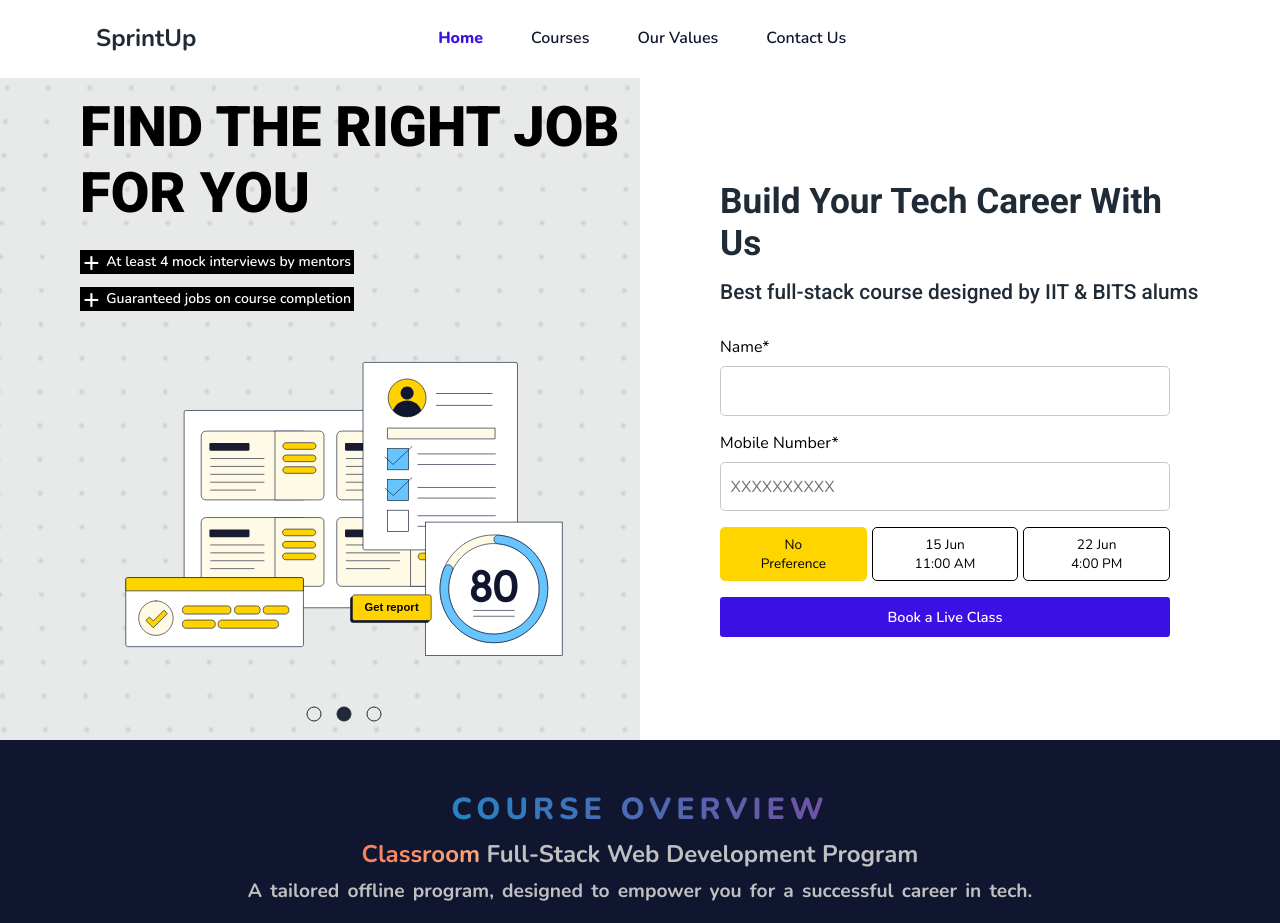
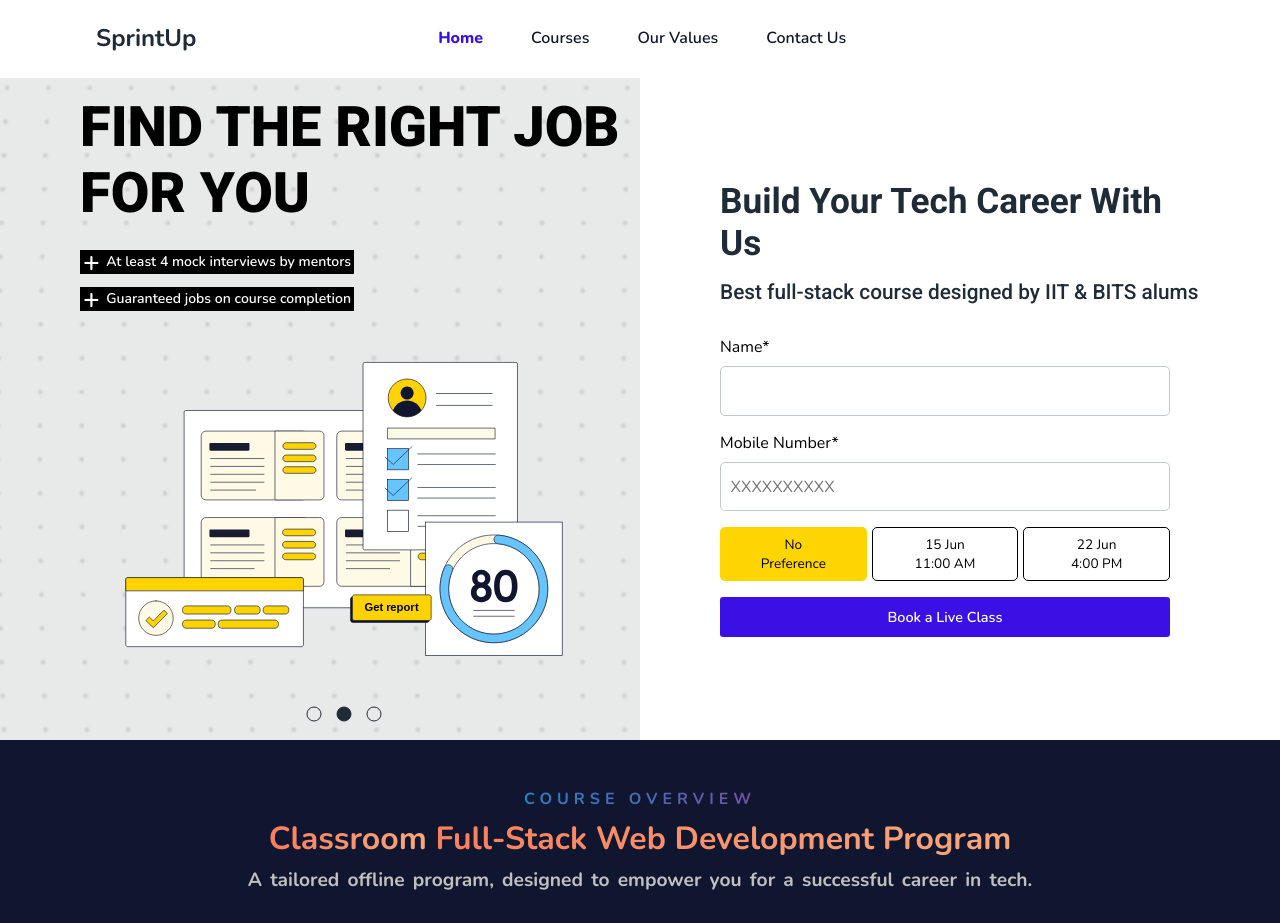
Before and after one commit to drumil32/Ed-Tech, a React (Vite) app in the folder frontend/: page / in a window 1280 px wide. Shown: the top 923 px of the page. Built offline with nearby package versions, Linux system fonts and the light colour scheme.

Commit message:
fix : font of course section

```diff
--- a/frontend/src/components/organisms/Courses/Courses.tsx
+++ b/frontend/src/components/organisms/Courses/Courses.tsx
@@ -6,18 +6,24 @@ const Courses: React.FC = () => {
   return (
     <>
       <section className={styles.courcesContainer} id="courses">
-        <h5 className={styles.sectionTitle}>Course Overview</h5>
-        <p className={styles.sction_sub_title}><span>Classroom</span> Full-Stack Web Development Program</p>
+        <h5 className={styles.sectionTitle} style={{
+          fontSize: '16px',
+          fontWeight: 700
+        }}>Course Overview</h5>
+        {/* // color: var(--Orange-600, #e04f16),
+        // text-align: center, */}
+        <p className={styles.sction_sub_title} style={{
+          color: '#e04f16',
+          fontSize: '32px',
+          fontWeight: '700',
+          lineHeight: '130%',
+        }}><span>Classroom</span><span> Full-Stack Web Development Program</span></p>
         <div className={styles.description}>
           <p className={styles.infinite_scroll_text}>
             A tailored offline program, designed to empower you for a successful career in tech.
           </p>
-          {/* <p className={styles.infinite_scroll_text2}>
-          A tailored offline program, designed to empower you for a successful career in tech.
-        </p> */}
-
         </div>
-      </section>
+      </section >
       <div className={styles.ag_format_container}>
 
         <div className={styles.ag_courses_box}>
--- a/frontend/src/components/organisms/Courses/style.module.scss
+++ b/frontend/src/components/organisms/Courses/style.module.scss
@@ -48,6 +48,7 @@
     color: silver;
     z-index: 5;
     margin-bottom: 0.5rem;
+
     span {
       font-weight: 700;
       background: linear-gradient(90deg, hsla(13, 93%, 67%, 1) 0%, hsla(21, 91%, 73%, 1) 100%);
@@ -65,7 +66,9 @@
     // font-size: 1.8rem;
     word-spacing: 3px;
     color: silver;
+
     .infinite_scroll_text {
+      color: '#505862';
       display: inline;
       font-size: 1.2rem;
       font-weight: bold;
@@ -91,10 +94,11 @@
   -ms-flex-wrap: wrap;
   flex-wrap: wrap;
   justify-content: center;
-  padding-bottom:50px ;
+  padding-bottom: 50px;
   background-color: #10162F;
 
 }
+
 .ag_courses_item {
   -ms-flex-preferred-size: calc(33.33333% - 30px);
   flex-basis: calc(23.33333% - 30px);
@@ -105,6 +109,7 @@
 
   border-radius: 28px;
 }
+
 .ag_courses_item_link {
   display: block;
   padding: 30px 20px;
@@ -114,16 +119,19 @@
 
   position: relative;
 }
+
 .ag_courses_item_link:hover,
 .ag_courses_item_link:hover .ag_courses_item_date {
   text-decoration: none;
   color: black;
 }
+
 .ag_courses_item_link:hover .ag_courses_item_bg {
   -webkit-transform: scale(10);
   -ms-transform: scale(10);
   transform: scale(10);
 }
+
 .ag_courses_item_title {
   min-height: 87px;
   margin: 0 0 25px;
@@ -137,6 +145,7 @@
   z-index: 2;
   position: relative;
 }
+
 .ag_courses_item_date_box {
   font-size: 18px;
   color: black;
@@ -144,6 +153,7 @@
   z-index: 2;
   position: relative;
 }
+
 .ag_courses_item_date {
   font-weight: bold;
   color: black;
@@ -152,6 +162,7 @@
   -o-transition: color .5s ease;
   transition: color .5s ease
 }
+
 .ag_courses_item_bg {
   height: 128px;
   width: 128px;
@@ -168,18 +179,23 @@
   -o-transition: all .5s ease;
   transition: all .5s ease;
 }
+
 .ag_courses_item:nth-child(2n) .ag_courses_item_bg {
   background-color: #3ecd5e;
 }
+
 .ag_courses_item:nth-child(3n) .ag_courses_item_bg {
   background-color: #e44002;
 }
+
 .ag_courses_item:nth-child(4n) .ag_courses_item_bg {
   background-color: #952aff;
 }
+
 .ag_courses_item:nth-child(5n) .ag_courses_item_bg {
   background-color: #cd3e94;
 }
+
 .ag_courses_item:nth-child(6n) .ag_courses_item_bg {
   background-color: #4c49ea;
 }
@@ -212,16 +228,16 @@
   font-size: 3em;
   text-align: center;
 
-  .title{
+  .title {
     font-size: 35px;
   }
 
-  .subTitle{
+  .subTitle {
     font-size: 15px;
   }
 }
 
-.highLightTitle{
+.highLightTitle {
   font-size: 15px;
 }
 
@@ -290,6 +306,7 @@
     -ms-flex-preferred-size: calc(50% - 30px);
     flex-basis: calc(50% - 30px);
   }
+
   .ag-courses-item_title {
     font-size: 24px;
   }
@@ -301,20 +318,24 @@
   }
 
 }
+
 @media only screen and (max-width: 639px) {
   .ag-courses_item {
     -ms-flex-preferred-size: 100%;
     flex-basis: 100%;
   }
+
   .ag-courses-item_title {
     min-height: 72px;
     line-height: 1;
 
     font-size: 24px;
   }
+
   .ag-courses-item_link {
     padding: 22px 40px;
   }
+
   .ag-courses-item_date-box {
     font-size: 16px;
   }
```
Also changed, not shown: frontend/src/components/organisms/Features/Features.tsx (line endings or trailing spaces). Lines whose indentation alone changed are shown as unchanged.
